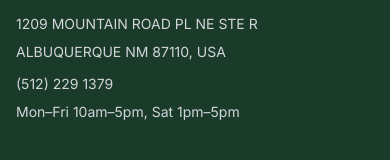
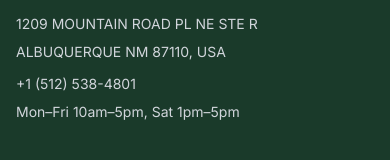
Before and after one commit to Tani1964/JUT, a React (Vite) app: page /contact in a window 390 px wide. Shown: the part 1905-2065 px from the top of the page. Built offline with nearby package versions, Linux system fonts and the light colour scheme.

Commit message:
chpre: phone number change

```diff
--- a/src/components/Footer.jsx
+++ b/src/components/Footer.jsx
@@ -43,7 +43,7 @@ export default function Footer() {
             <ul className="space-y-2 text-gray-300 text-sm">
               <li>1209 MOUNTAIN ROAD PL NE STE R</li>
               <li>ALBUQUERQUE NM 87110, USA</li>
-              <li className="pt-1">(512) 229 1379</li>
+              <li className="pt-1">+1 (512) 538-4801</li>
               <li>Mon–Fri 10am–5pm, Sat 1pm–5pm</li>
             </ul>
           </div>
```
